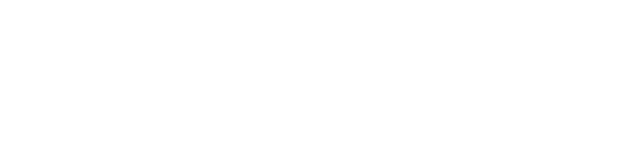
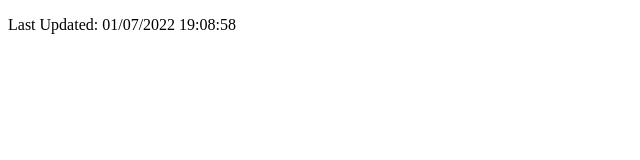
Before and after one commit to macbam/wdd230, a plain HTML site: page index.html in a window 1280 px wide. Shown: the whole page, without its empty margins (0-640 px from the left). Drawn offline with Linux system fonts and the light colour scheme.

Commit message:
class addition

```diff
--- a/index.html
+++ b/index.html
@@ -7,5 +7,13 @@
 </head>
 <body>
 
+
+
+    <p id = "modified"></p>
+
+    <script>
+        let currentdate = document.lastModified;
+        document.getElementById('modified').textContent = 'Last Updated: ' + currentdate;
+    </script>
 </body>
 </html>
```
